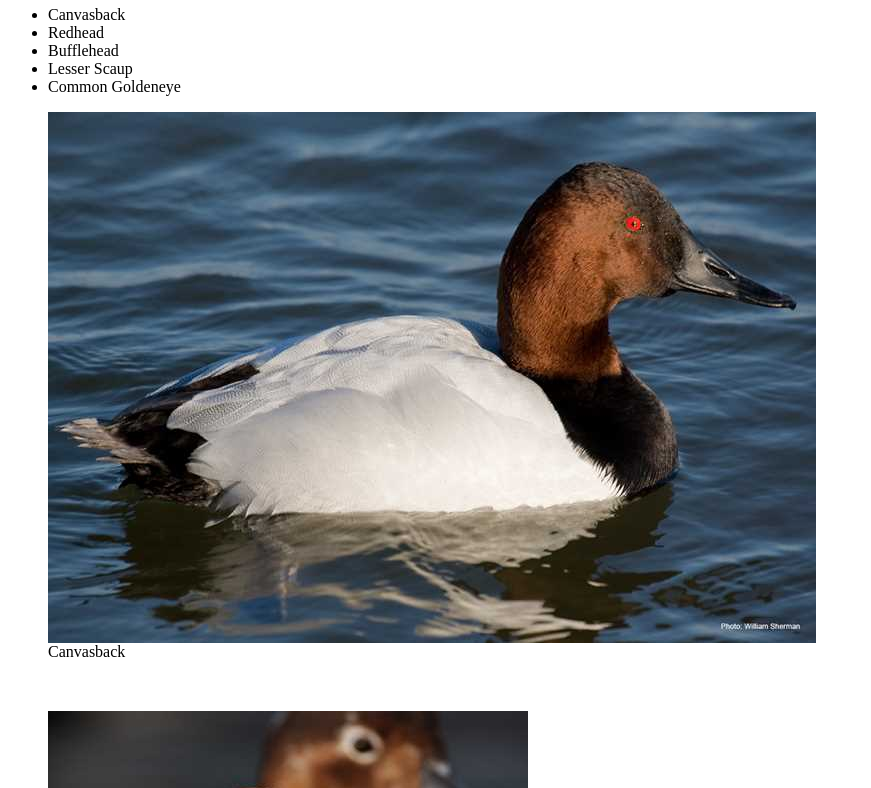
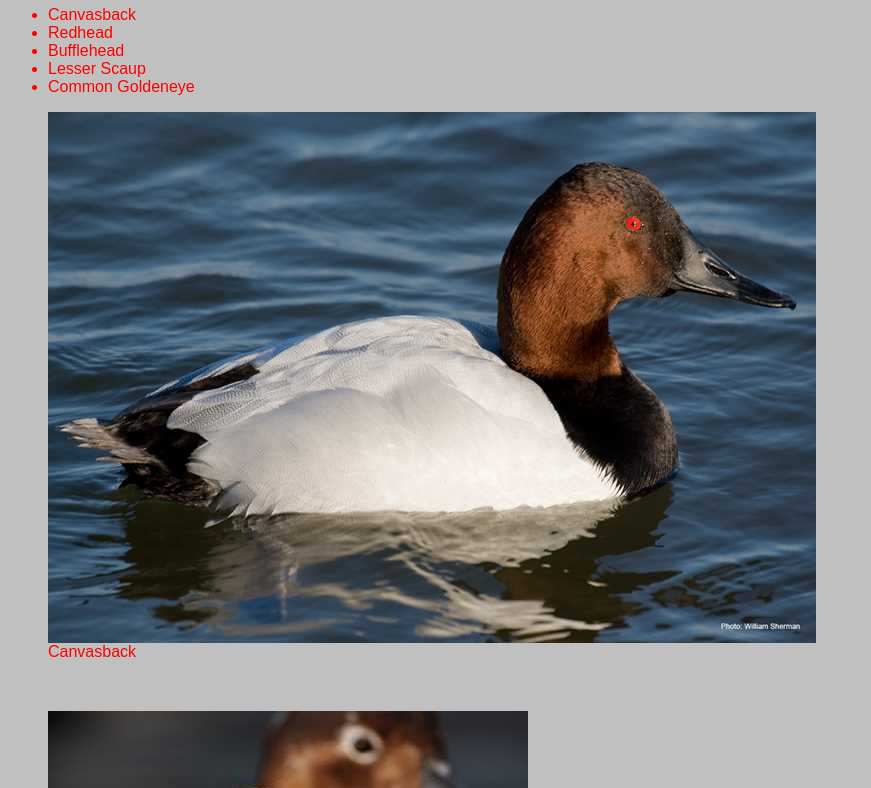
Before and after one commit to MHKEND01/colorful_css, a plain HTML site: page DivingDucks.html in a window 1280 px wide. Shown: the part 60-848 px from the top of the page, without its empty margins (0-871 px from the left). Drawn offline with Linux system fonts and the light colour scheme.

Commit message:
Update DivingDucks.html

```diff
--- a/DivingDucks.html
+++ b/DivingDucks.html
@@ -1,4 +1,7 @@
 <html>
+  <head>
+  <link href = "styles.css" type="text/css" rel="stylesheet" />
+  </head>
 <body>
 <h1> List of Diving Ducks </h1>
 <ul>
```
